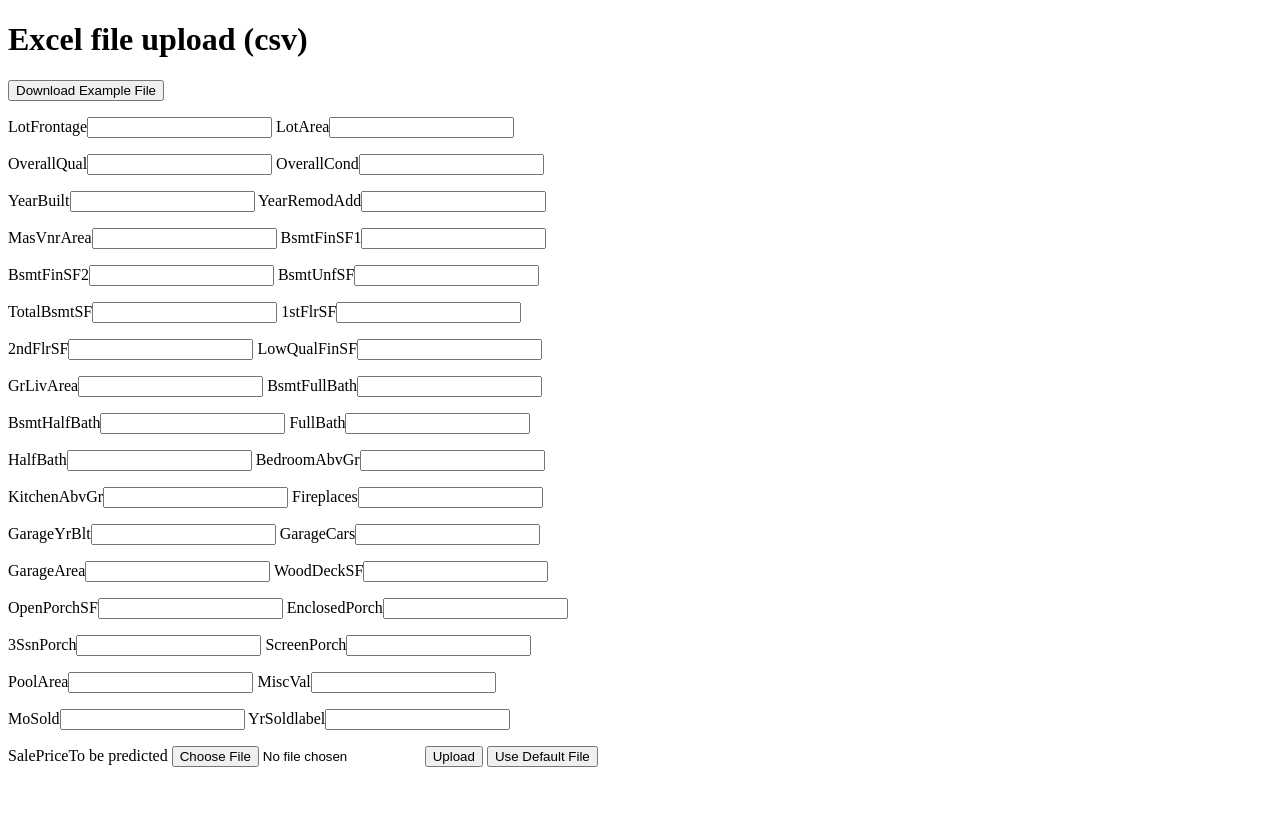
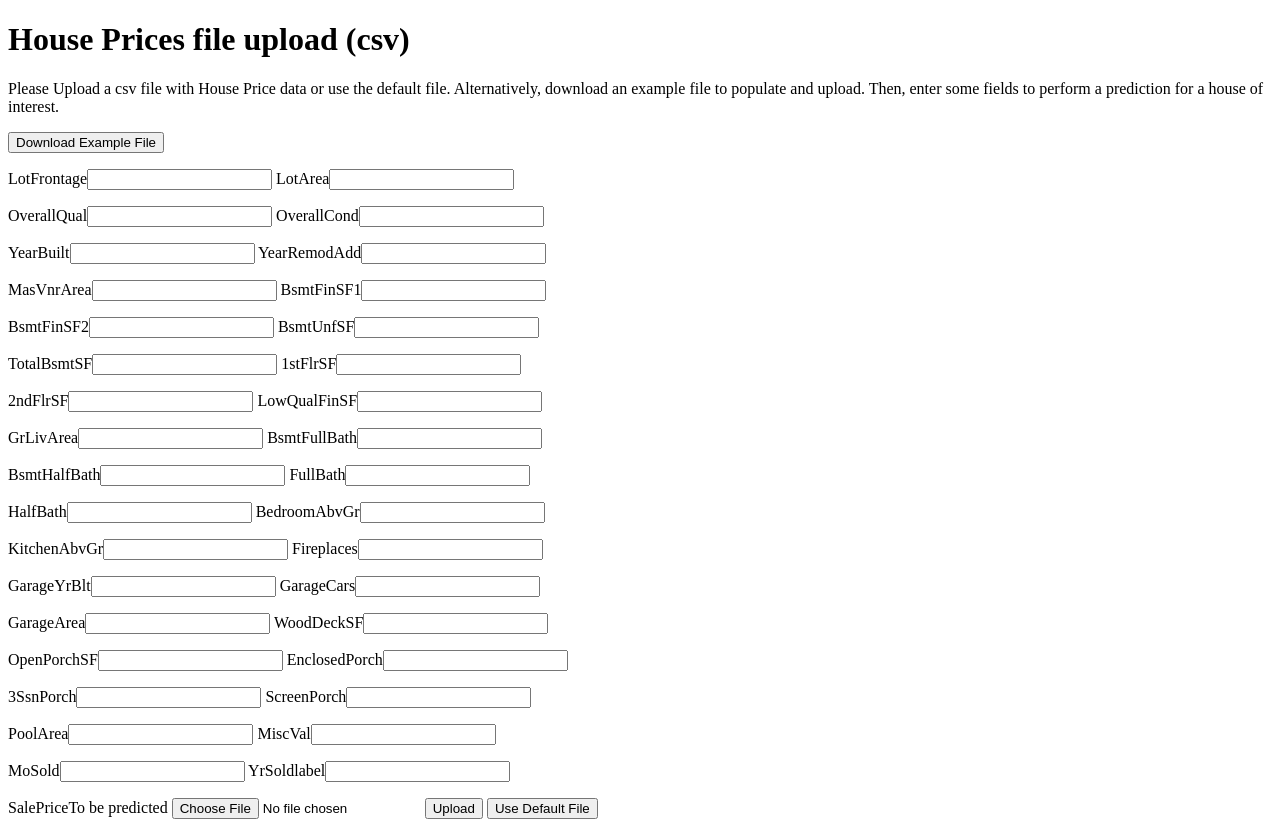
Before and after one commit to TanselArif-21/BasicMLApp, a Flask app: page /dosomething2 in a window 1280 px wide. Before the commit the page ends 767 px from the top, so only its background shows below. Run offline with Flask 2, Linux system fonts and the light colour scheme.

Commit message:
Updating instructions

```diff
--- a/templates/dosomethingform.html
+++ b/templates/dosomethingform.html
@@ -1,6 +1,9 @@
 <!doctype html>
-<title>Upload an excel file</title>
-<h1>Excel file upload (csv)</h1>
+<title>Simple Linear Regression App</title>
+<h1>House Prices file upload (csv)</h1>
+<p>Please Upload a csv file with House Price data or use the default file. Alternatively,
+download an example file to populate and upload. Then, enter some fields to
+perform a prediction for a house of interest.</p>
 <form action="" method=post enctype=multipart/form-data><p></p>
 	<input type="submit" name="Download" value="Download Example File">
 </form>
```
